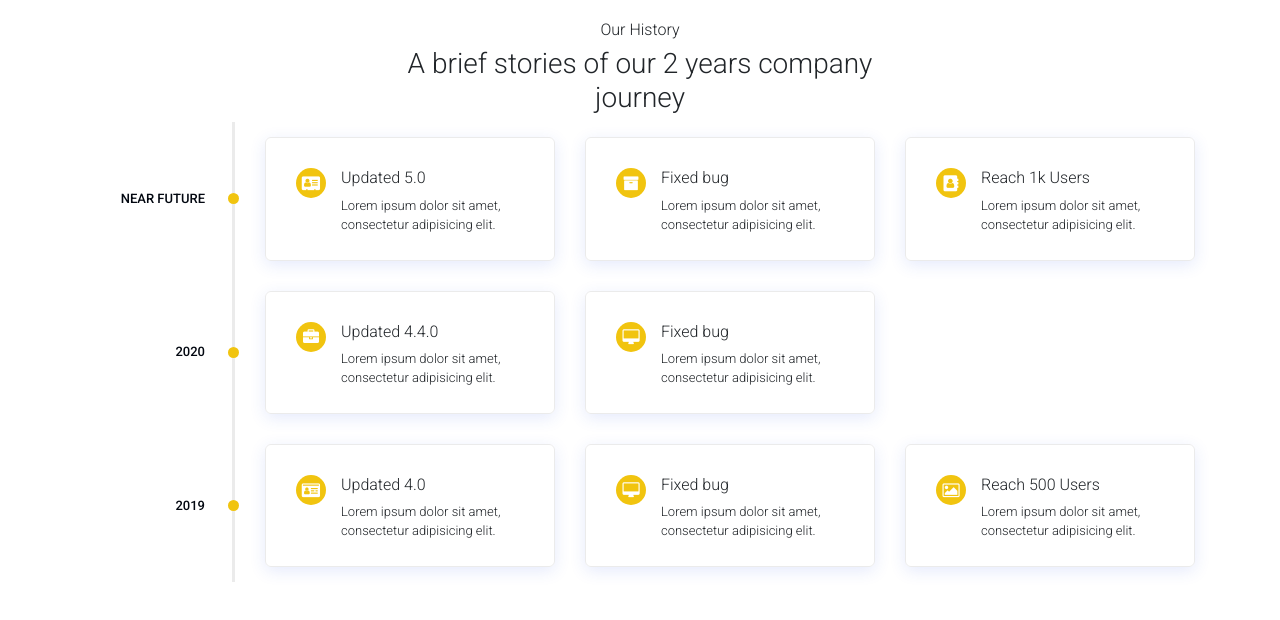
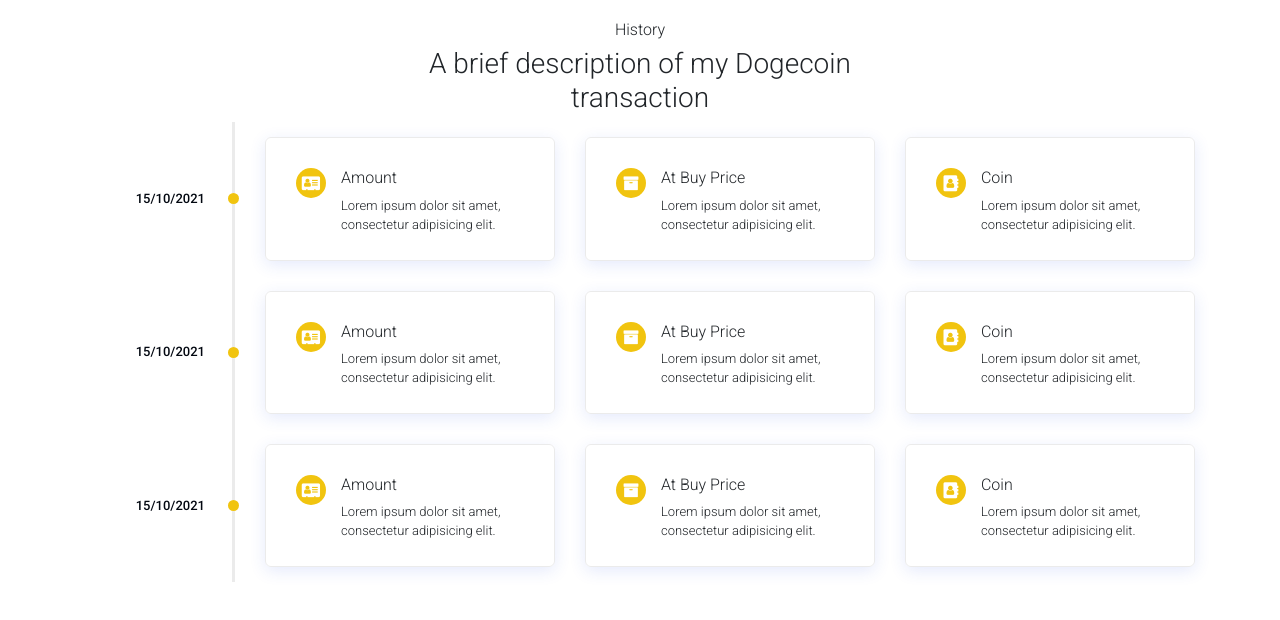
Before and after one commit to anuvab-art/coin, a plain HTML site: page index.html in a window 1280 px wide. Drawn offline with nearby package versions, Linux system fonts and the light colour scheme.

Commit message:
Add files via upload

```diff
--- a/index.html
+++ b/index.html
@@ -154,25 +154,14 @@
 	</head>
 	<body>
 
-	<!-- <div class="container">
-		<div class="col-md-12">
-			<div class="row">
-				<div class="col-md-12">
-
-				</div>
-			</div>
-		</div>
-	</div> -->
-
-
 		<section class="timeline_area section_padding_130">
 			<div class="container">
 				<div class="row justify-content-center">
 					<div class="col-12 col-sm-8 col-lg-6">
 						<!-- Section Heading-->
 						<div class="section_heading text-center">
-                    <h6>Our History</h6>
-                    <h3>A brief stories of our 2 years company journey</h3>
+							<h6>History</h6>
+							<h3>A brief description of my Dogecoin transaction</h3>
 							<div class="line"></div>
 						</div>
 					</div>
@@ -180,18 +169,20 @@
 				<div class="row">
 					<div class="col-12">
 						<!-- Timeline Area-->
+
 						<div class="apland-timeline-area">
 							<!-- Single Timeline Content-->
+
 							<div class="single-timeline-area">
 								<div class="timeline-date wow fadeInLeft" data-wow-delay="0.1s" style="visibility: visible; animation-delay: 0.1s; animation-name: fadeInLeft;">
-                            <p>Near Future</p>
+									<p>15/10/2021</p>
 								</div>
 								<div class="row">
 									<div class="col-12 col-md-6 col-lg-4">
 										<div class="single-timeline-content d-flex wow fadeInLeft" data-wow-delay="0.3s" style="visibility: visible; animation-delay: 0.3s; animation-name: fadeInLeft;">
 											<div class="timeline-icon"><i class="fa fa-address-card" aria-hidden="true"></i></div>
 											<div class="timeline-text">
-                                        <h6>Updated 5.0</h6>
+												<h6>Amount</h6>
 												<p>Lorem ipsum dolor sit amet, consectetur adipisicing elit.</p>
 											</div>
 										</div>
@@ -200,7 +191,7 @@
 										<div class="single-timeline-content d-flex wow fadeInLeft" data-wow-delay="0.5s" style="visibility: visible; animation-delay: 0.5s; animation-name: fadeInLeft;">
 											<div class="timeline-icon"><i class="fa fa-archive" aria-hidden="true"></i></div>
 											<div class="timeline-text">
-                                        <h6>Fixed bug</h6>
+												<h6>At Buy Price</h6>
 												<p>Lorem ipsum dolor sit amet, consectetur adipisicing elit.</p>
 											</div>
 										</div>
@@ -209,74 +200,87 @@
 										<div class="single-timeline-content d-flex wow fadeInLeft" data-wow-delay="0.7s" style="visibility: visible; animation-delay: 0.7s; animation-name: fadeInLeft;">
 											<div class="timeline-icon"><i class="fa fa-address-book" aria-hidden="true"></i></div>
 											<div class="timeline-text">
-                                        <h6>Reach 1k Users</h6>
+												<h6>Coin</h6>
 												<p>Lorem ipsum dolor sit amet, consectetur adipisicing elit.</p>
 											</div>
 										</div>
 									</div>
 								</div>
 							</div>
-                    <!-- Single Timeline Content-->
+
 							<div class="single-timeline-area">
 								<div class="timeline-date wow fadeInLeft" data-wow-delay="0.1s" style="visibility: visible; animation-delay: 0.1s; animation-name: fadeInLeft;">
-                            <p>2020</p>
+									<p>15/10/2021</p>
 								</div>
 								<div class="row">
 									<div class="col-12 col-md-6 col-lg-4">
 										<div class="single-timeline-content d-flex wow fadeInLeft" data-wow-delay="0.3s" style="visibility: visible; animation-delay: 0.3s; animation-name: fadeInLeft;">
-                                    <div class="timeline-icon"><i class="fa fa-briefcase" aria-hidden="true"></i></div>
+											<div class="timeline-icon"><i class="fa fa-address-card" aria-hidden="true"></i></div>
 											<div class="timeline-text">
-                                        <h6>Updated 4.4.0</h6>
+												<h6>Amount</h6>
 												<p>Lorem ipsum dolor sit amet, consectetur adipisicing elit.</p>
 											</div>
 										</div>
 									</div>
 									<div class="col-12 col-md-6 col-lg-4">
 										<div class="single-timeline-content d-flex wow fadeInLeft" data-wow-delay="0.5s" style="visibility: visible; animation-delay: 0.5s; animation-name: fadeInLeft;">
-                                    <div class="timeline-icon"><i class="fa fa-desktop" aria-hidden="true"></i></div>
+											<div class="timeline-icon"><i class="fa fa-archive" aria-hidden="true"></i></div>
 											<div class="timeline-text">
-                                        <h6>Fixed bug</h6>
+												<h6>At Buy Price</h6>
+												<p>Lorem ipsum dolor sit amet, consectetur adipisicing elit.</p>
+											</div>
+										</div>
+									</div>
+									<div class="col-12 col-md-6 col-lg-4">
+										<div class="single-timeline-content d-flex wow fadeInLeft" data-wow-delay="0.7s" style="visibility: visible; animation-delay: 0.7s; animation-name: fadeInLeft;">
+											<div class="timeline-icon"><i class="fa fa-address-book" aria-hidden="true"></i></div>
+											<div class="timeline-text">
+												<h6>Coin</h6>
 												<p>Lorem ipsum dolor sit amet, consectetur adipisicing elit.</p>
 											</div>
 										</div>
 									</div>
 								</div>
 							</div>
-                    <!-- Single Timeline Content-->
+
 							<div class="single-timeline-area">
 								<div class="timeline-date wow fadeInLeft" data-wow-delay="0.1s" style="visibility: visible; animation-delay: 0.1s; animation-name: fadeInLeft;">
-                            <p>2019</p>
+									<p>15/10/2021</p>
 								</div>
 								<div class="row">
 									<div class="col-12 col-md-6 col-lg-4">
 										<div class="single-timeline-content d-flex wow fadeInLeft" data-wow-delay="0.3s" style="visibility: visible; animation-delay: 0.3s; animation-name: fadeInLeft;">
-                                    <div class="timeline-icon"><i class="fa fa-id-card" aria-hidden="true"></i></div>
+											<div class="timeline-icon"><i class="fa fa-address-card" aria-hidden="true"></i></div>
 											<div class="timeline-text">
-                                        <h6>Updated 4.0</h6>
+												<h6>Amount</h6>
 												<p>Lorem ipsum dolor sit amet, consectetur adipisicing elit.</p>
 											</div>
 										</div>
 									</div>
 									<div class="col-12 col-md-6 col-lg-4">
 										<div class="single-timeline-content d-flex wow fadeInLeft" data-wow-delay="0.5s" style="visibility: visible; animation-delay: 0.5s; animation-name: fadeInLeft;">
-                                    <div class="timeline-icon"><i class="fa fa-desktop" aria-hidden="true"></i></div>
+											<div class="timeline-icon"><i class="fa fa-archive" aria-hidden="true"></i></div>
 											<div class="timeline-text">
-                                        <h6>Fixed bug</h6>
+												<h6>At Buy Price</h6>
 												<p>Lorem ipsum dolor sit amet, consectetur adipisicing elit.</p>
 											</div>
 										</div>
 									</div>
 									<div class="col-12 col-md-6 col-lg-4">
 										<div class="single-timeline-content d-flex wow fadeInLeft" data-wow-delay="0.7s" style="visibility: visible; animation-delay: 0.7s; animation-name: fadeInLeft;">
-                                    <div class="timeline-icon"><i class="fa fa-picture-o" aria-hidden="true"></i></div>
+											<div class="timeline-icon"><i class="fa fa-address-book" aria-hidden="true"></i></div>
 											<div class="timeline-text">
-                                        <h6>Reach 500 Users</h6>
+												<h6>Coin</h6>
 												<p>Lorem ipsum dolor sit amet, consectetur adipisicing elit.</p>
 											</div>
 										</div>
 									</div>
 								</div>
 							</div>
+
+
+
+
 						</div>
 					</div>
 				</div>
```
Lines whose indentation alone changed are shown as unchanged.
